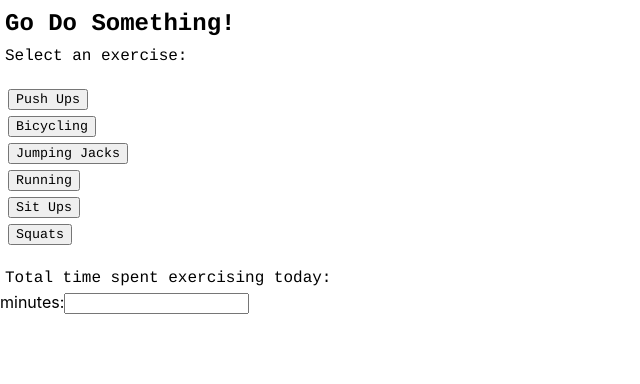
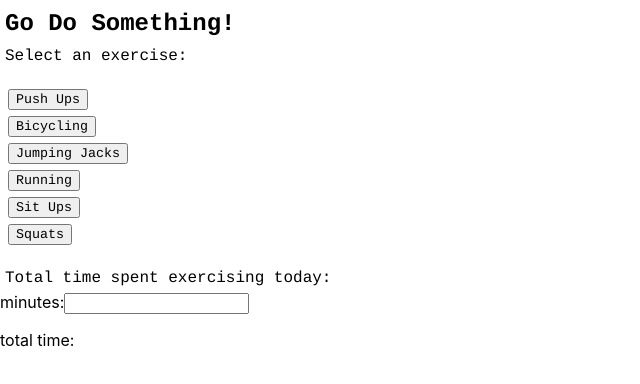
Before and after one commit to julianamacedo1/exercise-app, a React (Create React App) app: page / in a window 1280 px wide. Shown: the top 384 px of the page, without its empty margins (0-640 px from the left). Built offline with nearby package versions, Linux system fonts and the light colour scheme.

Commit message:
March 6, 2021 2:45 PM

```diff
--- a/src/components/TotalExercise/index.js
+++ b/src/components/TotalExercise/index.js
@@ -15,13 +15,13 @@ export default class TotalExercise extends React.Component {
             <>
             <form>
                 <label>minutes:</label>
-                    <input
-                        value={this.state.minutes}
-                        onChange={this.handleChange}
-                    >
-                    </input>
+                <input
+                    value={this.state.minutes}
+                    onChange={this.handleChange}
+                >
+                </input>
             </form>
-
+            <p>total time:</p>
             </>
         )
     }
```
